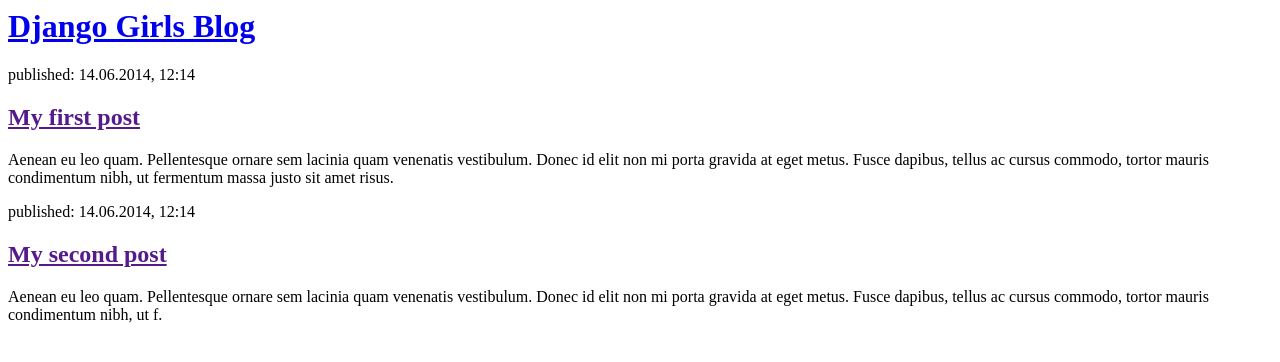
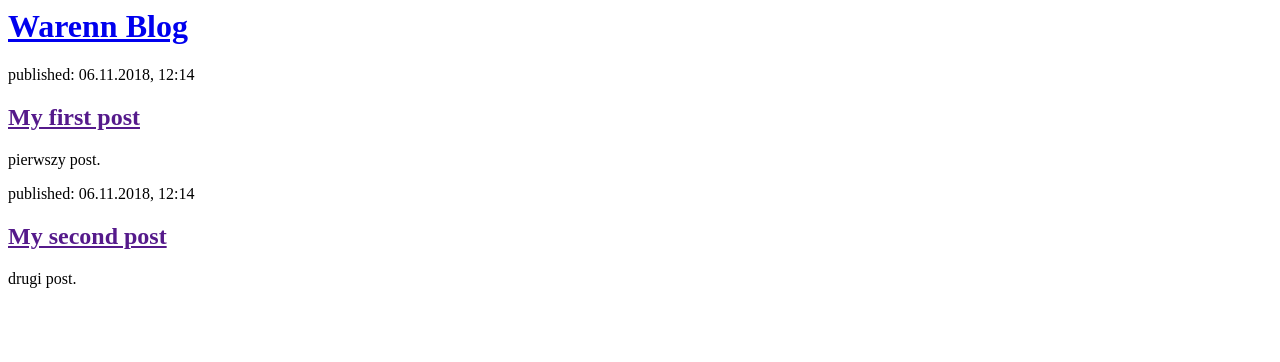
Before and after one commit to Warencome/my-first-blog, a Django app: page / in a window 1280 px wide. Shown: the top 362 px of the page. Run offline with Django 3.2, Linux system fonts and the light colour scheme.

Commit message:
Zmieniony kod HTML na stronie.

```diff
--- a/blog/templates/blog/post_list.html
+++ b/blog/templates/blog/post_list.html
@@ -1,22 +1,22 @@
 <html>
     <head>
-        <title>Django Girls blog</title>
+        <title>Warenn blog</title>
     </head>
     <body>
         <div>
-            <h1><a href="/">Django Girls Blog</a></h1>
+            <h1><a href="/">Warenn Blog</a></h1>
         </div>
 
         <div>
-            <p>published: 14.06.2014, 12:14</p>
+            <p>published: 06.11.2018, 12:14</p>
             <h2><a href="">My first post</a></h2>
-            <p>Aenean eu leo quam. Pellentesque ornare sem lacinia quam venenatis vestibulum. Donec id elit non mi porta gravida at eget metus. Fusce dapibus, tellus ac cursus commodo, tortor mauris condimentum nibh, ut fermentum massa justo sit amet risus.</p>
+            <p>pierwszy post.</p>
         </div>
 
         <div>
-            <p>published: 14.06.2014, 12:14</p>
+            <p>published: 06.11.2018, 12:14</p>
             <h2><a href="">My second post</a></h2>
-            <p>Aenean eu leo quam. Pellentesque ornare sem lacinia quam venenatis vestibulum. Donec id elit non mi porta gravida at eget metus. Fusce dapibus, tellus ac cursus commodo, tortor mauris condimentum nibh, ut f.</p>
+            <p>drugi post.</p>
         </div>
     </body>
 </html>
```
